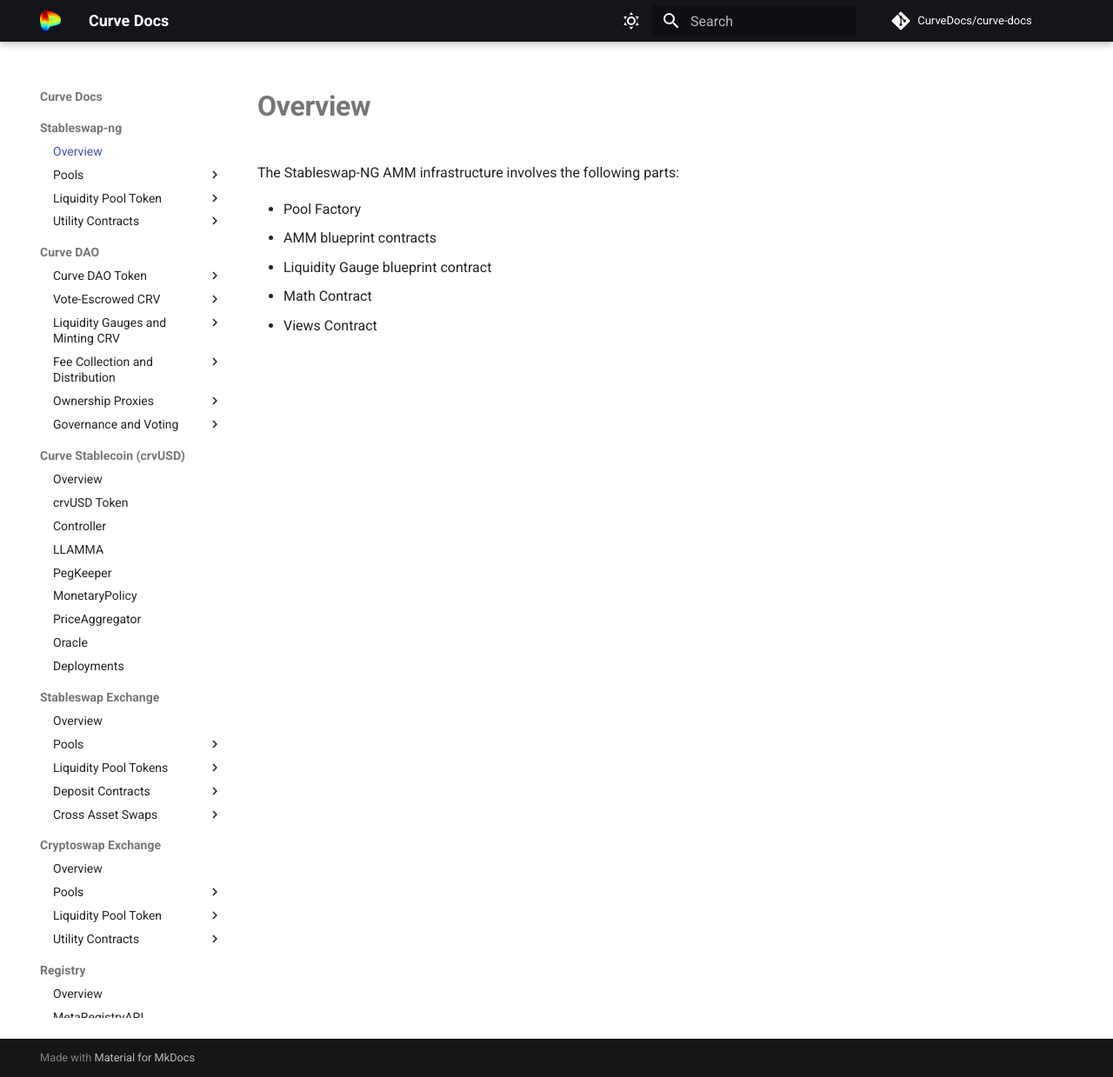
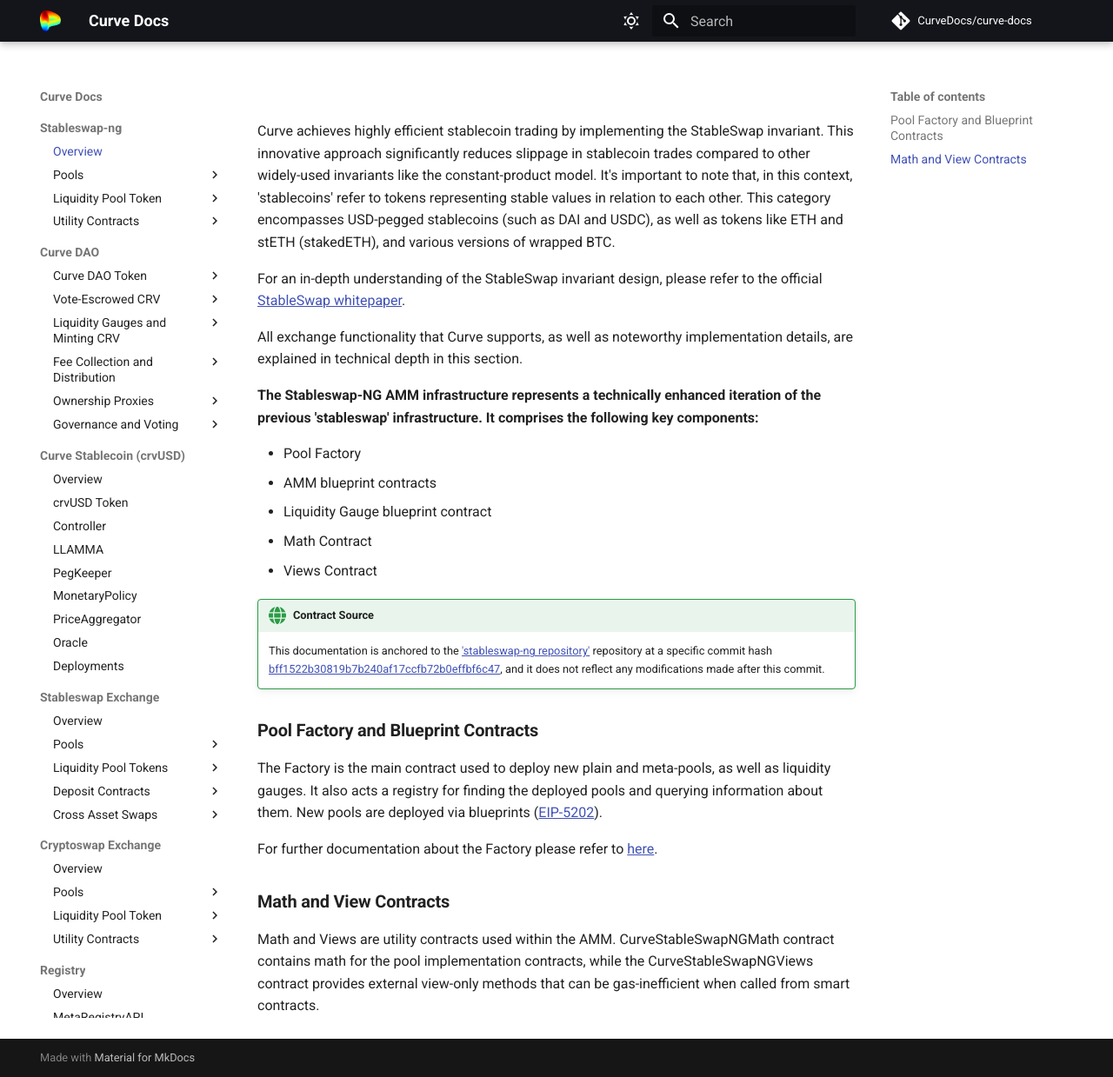
Before and after one commit to CurveDocs/curve-docs, an MkDocs documentation site: the page built from docs/stableswap-ng_exchange/overview.md, in a window 1280 px wide and 1239 px high. Shown: the whole window at 87% size. Built offline with MkDocs 1.6.1 and Material for MkDocs 9.7.7, drawn with Linux system fonts in a browser that asks for light colours; comment, search, counter and statistics services are not loaded.

Commit message:
overview

```diff
--- a/docs/stableswap-ng_exchange/overview.md
+++ b/docs/stableswap-ng_exchange/overview.md
@@ -1,7 +1,33 @@
-The Stableswap-NG AMM infrastructure involves the following parts:
+<h1> </h1>
+
+Curve achieves highly efficient stablecoin trading by implementing the StableSwap invariant. This innovative approach significantly reduces slippage in stablecoin trades compared to other widely-used invariants like the constant-product model. It's important to note that, in this context, 'stablecoins' refer to tokens representing stable values in relation to each other. This category encompasses USD-pegged stablecoins (such as DAI and USDC), as well as tokens like ETH and stETH (stakedETH), and various versions of wrapped BTC.
+
+For an in-depth understanding of the StableSwap invariant design, please refer to the official [StableSwap whitepaper](../pdf/stableswap-paper.pdf).
+
+All exchange functionality that Curve supports, as well as noteworthy implementation details, are explained in technical depth in this section.
+
+
+**The Stableswap-NG AMM infrastructure represents a technically enhanced iteration of the previous 'stableswap' infrastructure. It comprises the following key components:**
 
 - Pool Factory
 - AMM blueprint contracts
 - Liquidity Gauge blueprint contract
 - Math Contract
 - Views Contract
+
+
+!!!deploy "Contract Source"
+    This documentation is anchored to the ['stableswap-ng repository'](https://github.com/curvefi/stableswap-ng) repository at a specific commit hash [bff1522b30819b7b240af17ccfb72b0effbf6c47](https://github.com/curvefi/stableswap-ng/tree/bff1522b30819b7b240af17ccfb72b0effbf6c47), and it does not reflect any modifications made after this commit.
+
+
+## **Pool Factory and Blueprint Contracts**
+
+The Factory is the main contract used to deploy new plain and meta-pools, as well as liquidity gauges. It also acts a registry for finding the deployed pools and querying information about them.
+New pools are deployed via blueprints ([EIP-5202](https://eips.ethereum.org/EIPS/eip-5202)).
+
+For further documentation about the Factory please refer to [here](../factory/pool_factory/overview.md).
+
+
+## **Math and View Contracts**
+
+Math and Views are utility contracts used within the AMM. CurveStableSwapNGMath contract contains math for the pool implementation contracts, while the CurveStableSwapNGViews contract provides external view-only methods that can be gas-inefficient when called from smart contracts.
```
